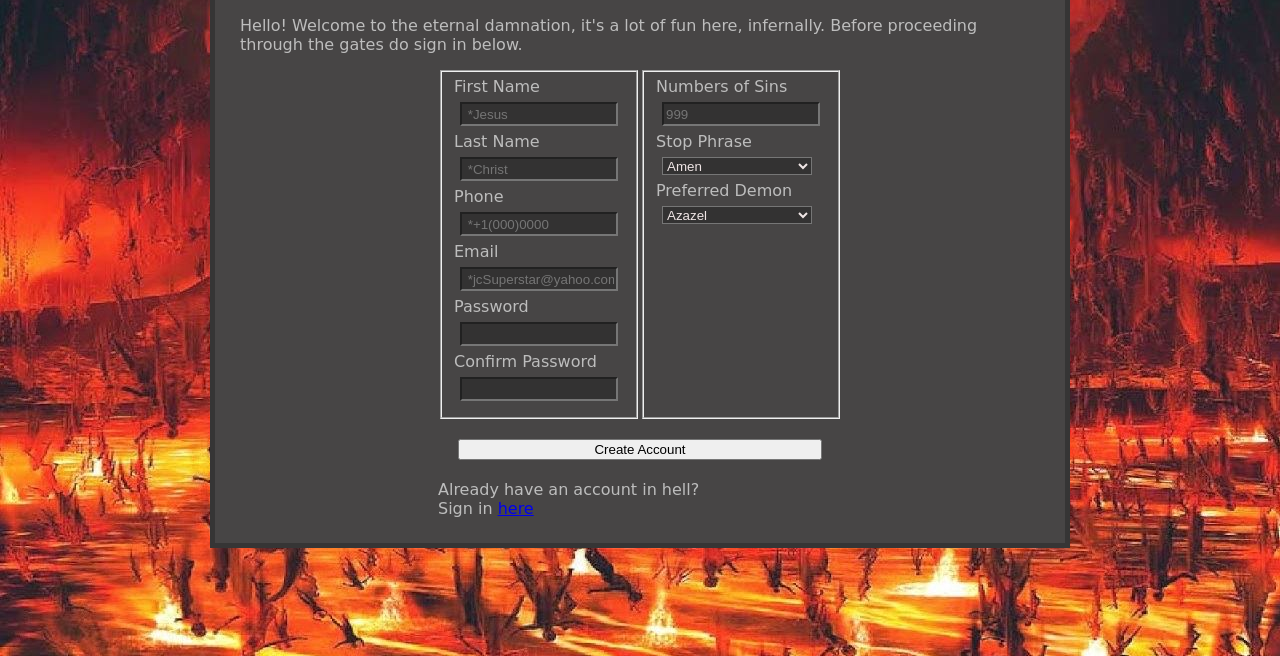
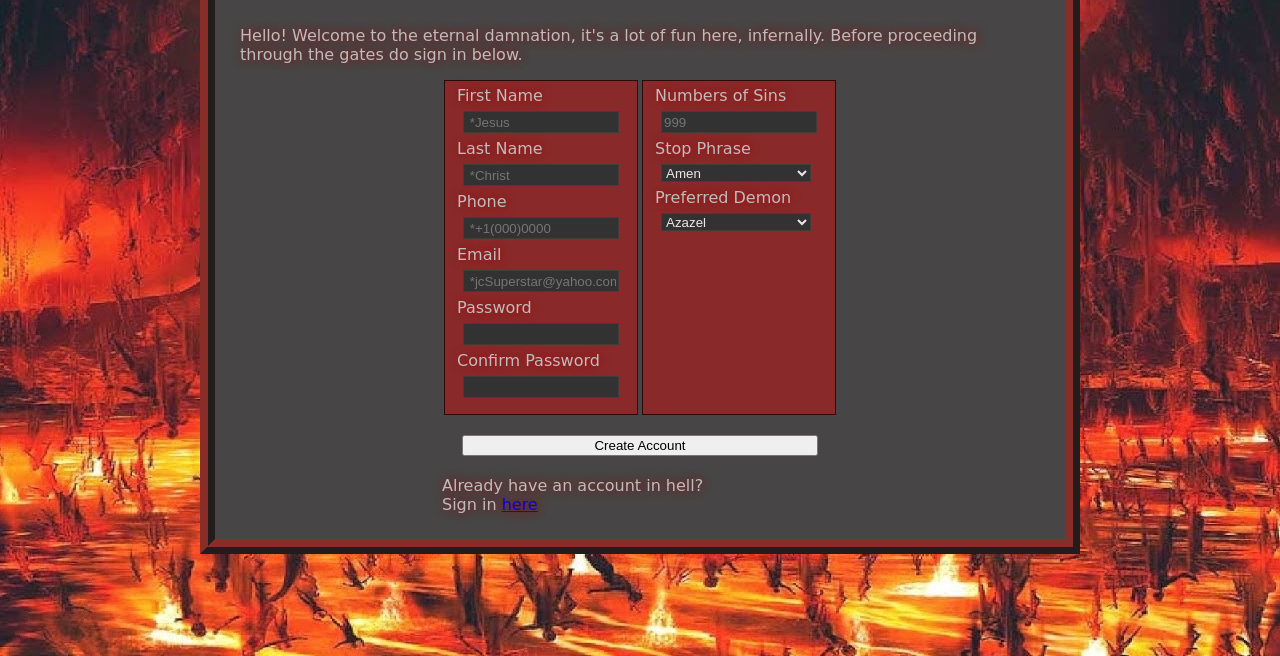
Before and after one commit to theVanya-iam/form_practice1, a plain HTML site: page index.html in a window 1280 px wide. Shown: the part 144-800 px from the top of the page. Drawn offline with Linux system fonts and the light colour scheme; a web font is replaced by a local one.

Commit message:
update css

```diff
--- a/styles.css
+++ b/styles.css
@@ -2,6 +2,7 @@
 :root{
     font-family: 'Roboto', sans-serif;
     font-family: 'Rubik Pixels', cursive;
+    text-shadow: 1px 0px 10px rgb(160, 7, 7);
     color: rgb(189, 189, 189);
     margin: 0;
     padding: 0;
@@ -17,7 +18,7 @@ body{
 
 .content{
     background-color: rgb(71, 69, 69);
-    border: 5px solid rgb(54, 53, 53);
+    border: 4mm ridge rgba(96, 16, 11, 0.6);
     display: flex;
     flex-direction: column;
     align-items: center;
@@ -42,8 +43,14 @@ form{
     display: flex;
 }
 
+fieldset{
+    border: 1px solid rgb(44, 10, 10);
+    background-color: rgb(137, 41, 41);
+}
+
 input, select{
     background-color: rgb(51, 50, 50);
+    border: 1px solid rgb(67, 60, 60);
     color: rgb(239, 229, 229);
     display: flex;
     width: 150px;
```
